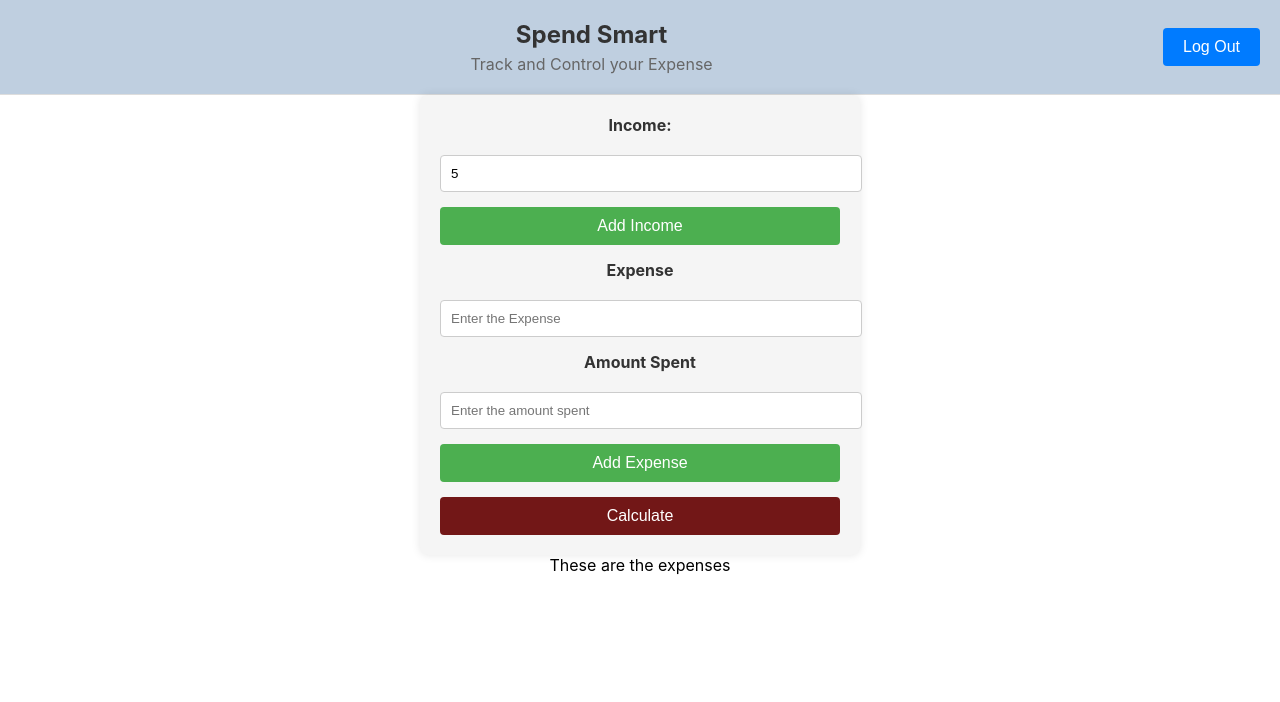
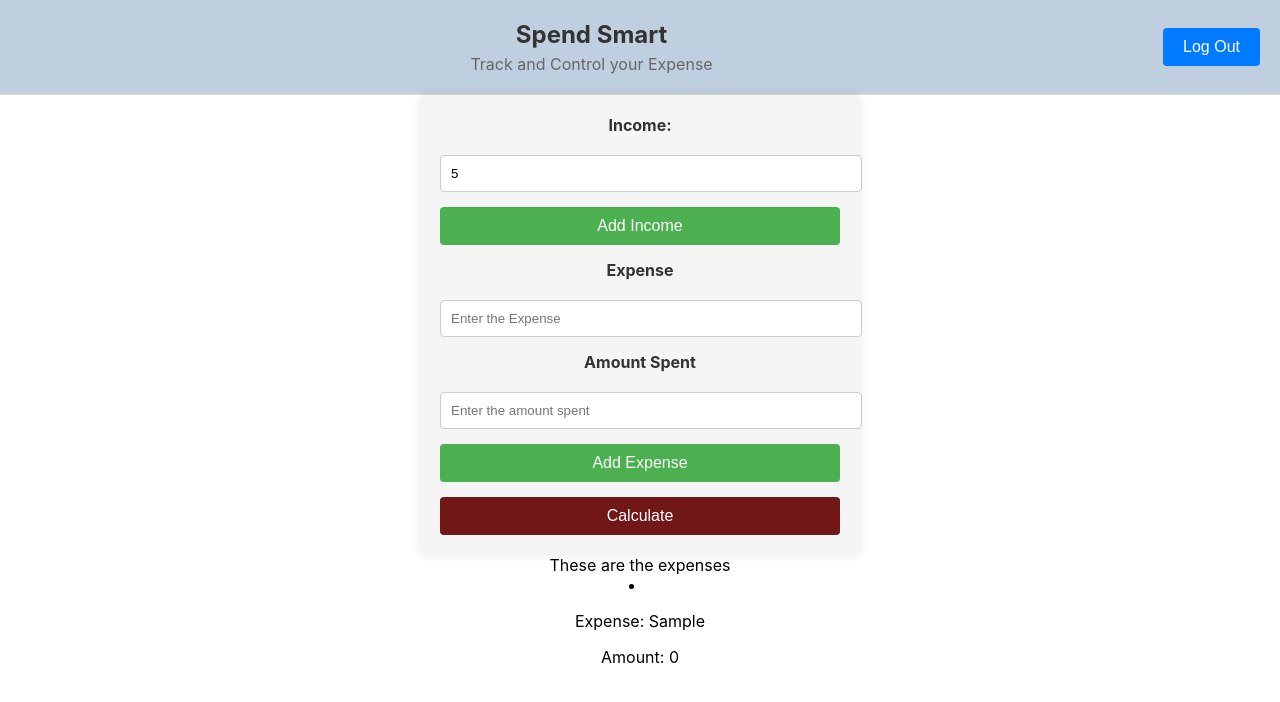
Before and after one commit to Vamshi5454/SpendSmart, a React (Create React App) app in the folder client/: page / in a window 1280 px wide. Both pictures are taken after typing "5", "Sample" into the empty fields and a click on the button "Add Expense". Shown: the top 702 px of the page. Built offline with nearby package versions, Linux system fonts and the light colour scheme.

Commit message:
loin and register pages added

```diff
--- a/client/src/components/Expenses/Expenses.js
+++ b/client/src/components/Expenses/Expenses.js
@@ -1,17 +1,36 @@
-import React, { useState } from "react";
+// import React, { useState } from "react";
+
+// function Expenses({ expenses }) {
+//   console.log(expenses);
+//   return (
+//     <div>
+//       These are the expenses
+//       {/* {expenses[0]} */}
+//       {expenses.map((item, index) => {
+//         <div key={index}>
+//           {/* <p>Expense:{item[0].expense}</p> */}
+//           <p>Amount: {item.amount}</p>
+//         </div>;
+//       })}
+//     </div>
+//   );
+// }
+
+// export default Expenses;
+
+import React from "react";
 
 function Expenses({ expenses }) {
   console.log(expenses);
   return (
     <div>
       These are the expenses
-      {/* {expenses[0]} */}
-      {expenses.map((item, index) => {
-        <div key={index}>
-          <p>Expense:{item.expense}</p>
+      {expenses.map((item, index) => (
+        <li key={index}>
+          <p>Expense: {item.expense}</p>
           <p>Amount: {item.amount}</p>
-        </div>;
-      })}
+        </li>
+      ))}
     </div>
   );
 }
```
Also changed, not shown: client/src/pages/Login/Login.js (added, +7 -0 lines), client/src/pages/Register/Register.js (added, +7 -0 lines).
